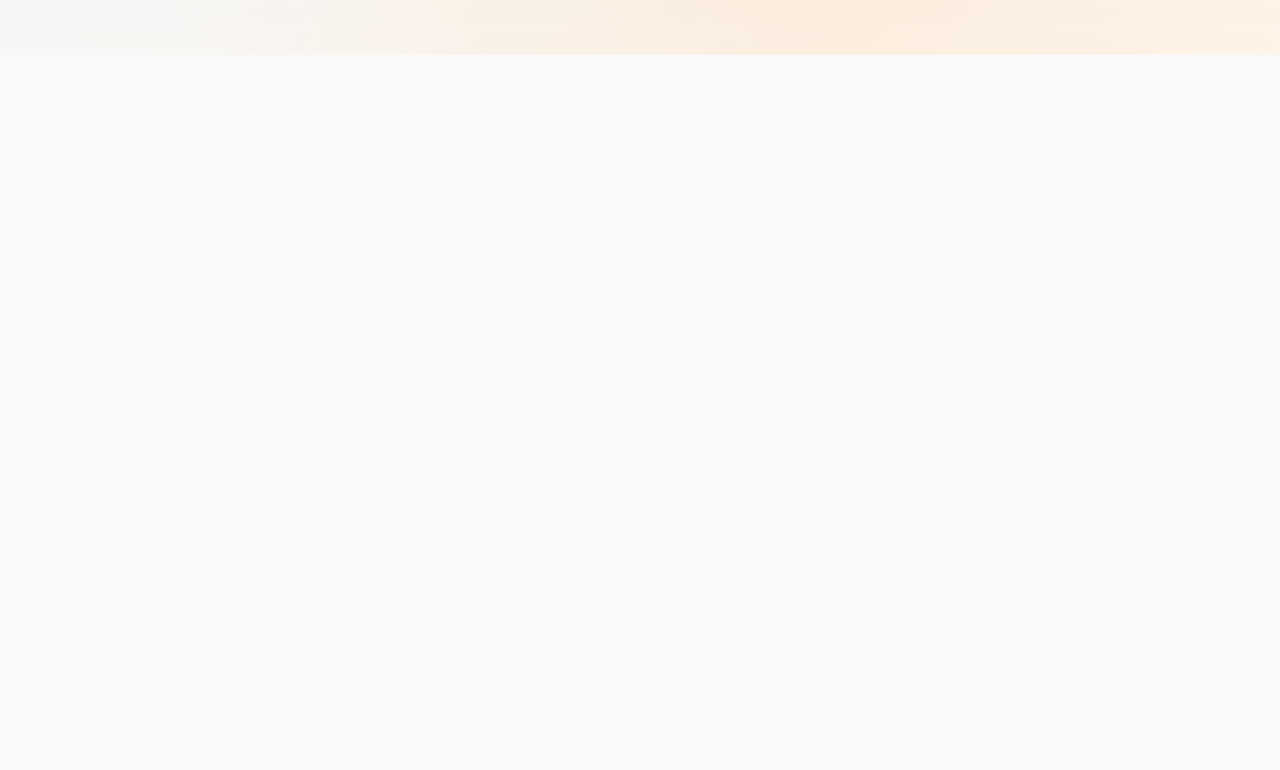
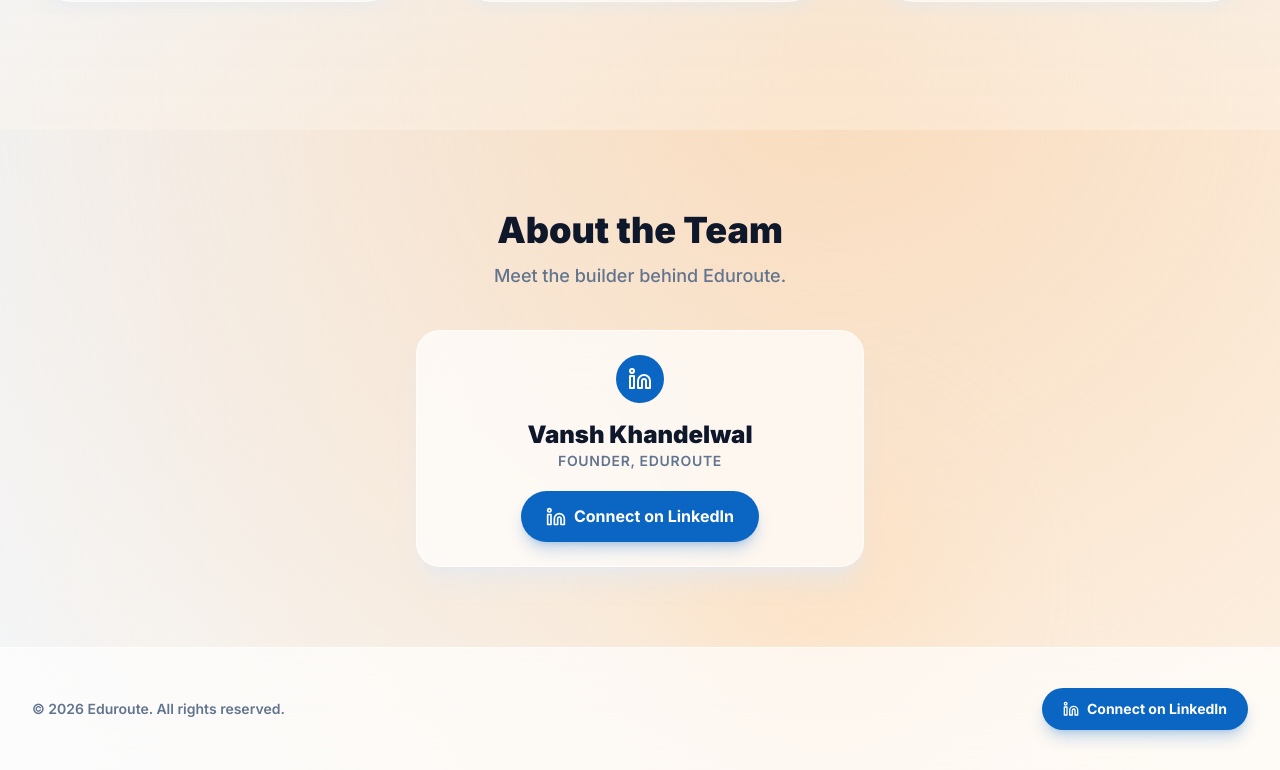
Before and after one commit to laxmikhandelwal690-svg/eduroute_, a React (Vite) app: page / in a window 1280 px wide. Shown: the part 1982-2752 px from the top of the page. Before the commit the page ends 2037 px from the top, so only its background shows below. Built offline with nearby package versions, Linux system fonts and the light colour scheme.

Commit message:
Add LinkedIn profile links and card to landing page

```diff
--- a/src/pages/LandingPage.tsx
+++ b/src/pages/LandingPage.tsx
@@ -1,15 +1,31 @@
 import { useRef, useState } from 'react';
 import { motion } from 'framer-motion';
-import { Rocket, Target, BookOpen, ChevronRight, Play, Sparkles, Trophy, Briefcase } from 'lucide-react';
+import { Rocket, Target, BookOpen, ChevronRight, Play, Sparkles, Trophy, Briefcase, Linkedin } from 'lucide-react';
 import { AuthModal } from '../components/AuthModal';
 
 export const LandingPage = () => {
   const [isAuthOpen, setIsAuthOpen] = useState(false);
   const demoSectionRef = useRef<HTMLElement | null>(null);
+  const linkedinUrl = 'https://www.linkedin.com/in/vansh-khandelwal-22636a373';
 
   return (
     <div className="relative min-h-screen overflow-hidden bg-slate-100">
       <AuthModal isOpen={isAuthOpen} onClose={() => setIsAuthOpen(false)} />
+
+      <header className="relative z-20 border-b border-white/60 bg-white/65 backdrop-blur-xl">
+        <div className="mx-auto flex max-w-7xl items-center justify-between px-4 py-4 sm:px-6 lg:px-8">
+          <div className="text-xl font-black tracking-tight text-slate-900">EDUROUTE</div>
+          <a
+            href={linkedinUrl}
+            target="_blank"
+            rel="noreferrer"
+            className="inline-flex items-center gap-2 rounded-full border border-[#0A66C2]/30 bg-[#0A66C2] px-5 py-2.5 text-sm font-bold text-white shadow-lg shadow-[#0A66C2]/25 transition-all duration-200 hover:-translate-y-0.5 hover:bg-[#004182]"
+          >
+            <Linkedin className="h-4 w-4" />
+            Connect on LinkedIn
+          </a>
+        </div>
+      </header>
 
       <div className="pointer-events-none absolute inset-0 bg-[radial-gradient(circle_at_12%_20%,rgba(167,243,208,0.7),transparent_45%),radial-gradient(circle_at_85%_18%,rgba(186,230,253,0.65),transparent_42%),radial-gradient(circle_at_65%_74%,rgba(253,186,116,0.45),transparent_48%),linear-gradient(135deg,rgba(240,253,250,0.95),rgba(239,246,255,0.9)_45%,rgba(255,247,237,0.88))]" />
       <div className="pointer-events-none absolute -top-16 left-16 h-72 w-72 rounded-full bg-emerald-200/35 blur-3xl" />
@@ -146,6 +162,47 @@
             </div>
          </div>
       </section>
+
+      <section className="relative py-20">
+        <div className="mx-auto max-w-7xl px-4 sm:px-6 lg:px-8">
+          <div className="mb-10 text-center">
+            <h2 className="mb-3 text-4xl font-black text-slate-900">About the Team</h2>
+            <p className="text-lg font-medium text-slate-500">Meet the builder behind Eduroute.</p>
+          </div>
+
+          <div className="mx-auto max-w-md rounded-3xl border border-white/70 bg-white/70 p-6 text-center shadow-xl shadow-slate-200/60 backdrop-blur-xl">
+            <div className="mx-auto mb-4 flex h-12 w-12 items-center justify-center rounded-full bg-[#0A66C2] text-white">
+              <Linkedin className="h-6 w-6" />
+            </div>
+            <h3 className="text-2xl font-black text-slate-900">Vansh Khandelwal</h3>
+            <p className="mb-5 text-sm font-semibold uppercase tracking-wider text-slate-500">Founder, Eduroute</p>
+            <a
+              href={linkedinUrl}
+              target="_blank"
+              rel="noreferrer"
+              className="inline-flex items-center gap-2 rounded-full border border-[#0A66C2]/30 bg-[#0A66C2] px-6 py-3 font-bold text-white shadow-lg shadow-[#0A66C2]/25 transition-all duration-200 hover:-translate-y-0.5 hover:bg-[#004182]"
+            >
+              <Linkedin className="h-5 w-5" />
+              Connect on LinkedIn
+            </a>
+          </div>
+        </div>
+      </section>
+
+      <footer className="relative border-t border-white/60 bg-white/65 py-10 backdrop-blur-xl">
+        <div className="mx-auto flex max-w-7xl flex-col items-center justify-between gap-4 px-4 sm:flex-row sm:px-6 lg:px-8">
+          <p className="text-sm font-semibold text-slate-500">© {new Date().getFullYear()} Eduroute. All rights reserved.</p>
+          <a
+            href={linkedinUrl}
+            target="_blank"
+            rel="noreferrer"
+            className="inline-flex items-center gap-2 rounded-full border border-[#0A66C2]/30 bg-[#0A66C2] px-5 py-2.5 text-sm font-bold text-white shadow-lg shadow-[#0A66C2]/25 transition-all duration-200 hover:-translate-y-0.5 hover:bg-[#004182]"
+          >
+            <Linkedin className="h-4 w-4" />
+            Connect on LinkedIn
+          </a>
+        </div>
+      </footer>
     </div>
   );
 };
```
